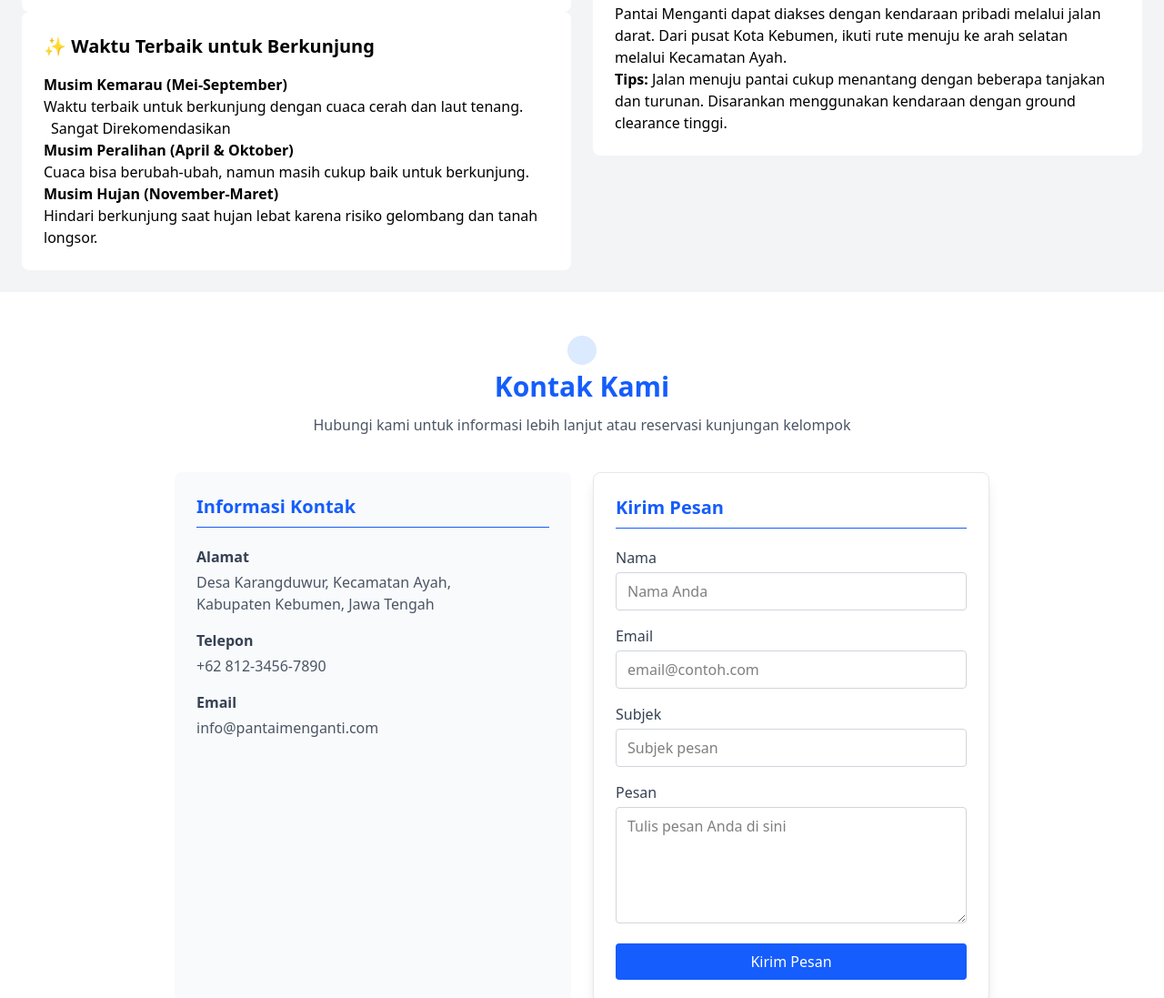
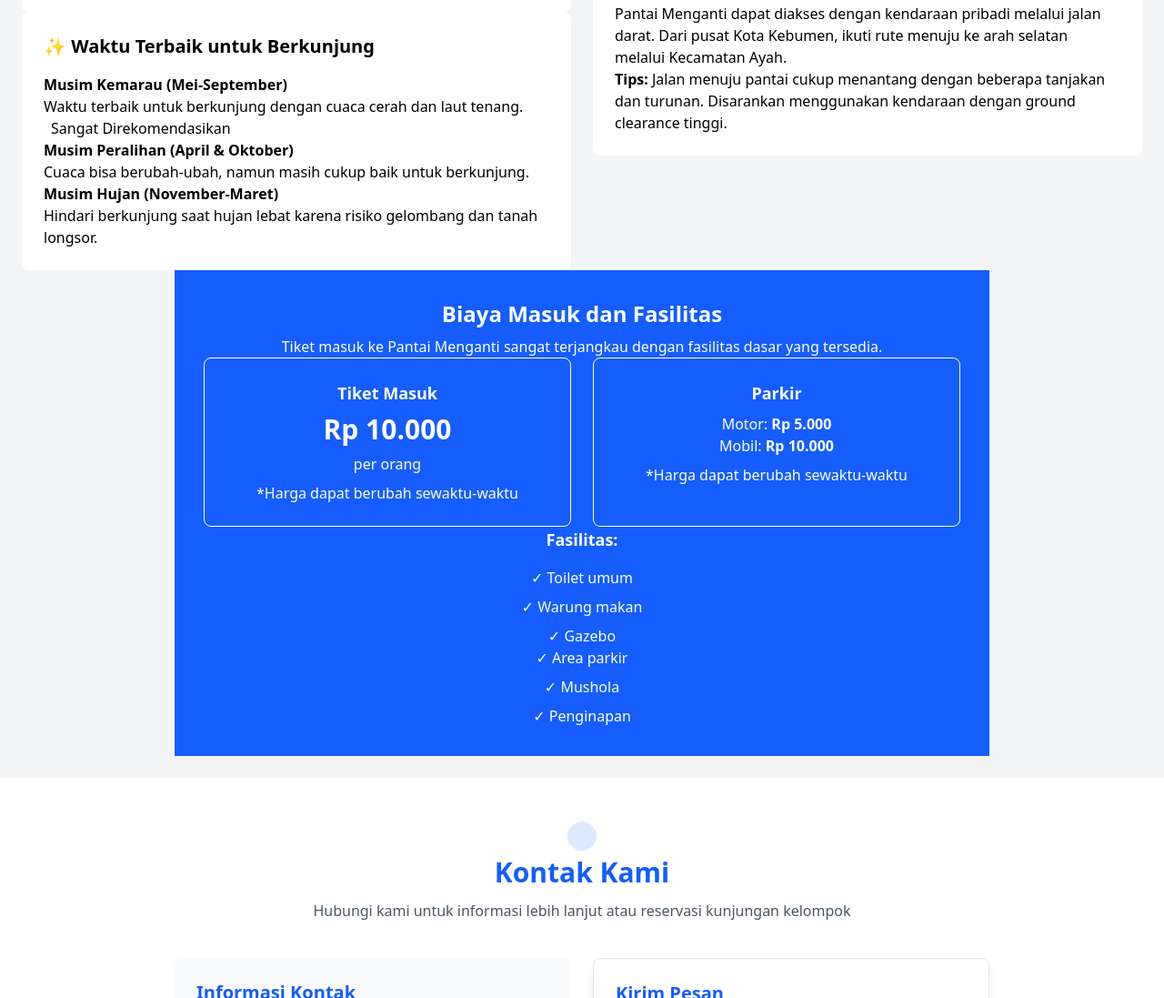
Before and after one commit to anggakrnwn/pantai-menganti, a website: page index.html in a window 1280 px wide. Shown: the part 3938-5035 px from the top of the page at 91% size. Drawn offline with Linux system fonts and the light colour scheme; some icons are missing.

Commit message:
Update lokasi menganti

```diff
--- a/index.html
+++ b/index.html
@@ -372,6 +372,47 @@
       </div>
     </div>
   </div>
+
+  <div class="max-w-4xl mx-auto bg-blue-600 text-white p-8 rounded-2xl space-y-8">
+    <div class="text-center">
+      <h2 class="text-2xl font-bold mb-2">Biaya Masuk dan Fasilitas</h2>
+      <p class="text-sm">Tiket masuk ke Pantai Menganti sangat terjangkau dengan fasilitas dasar yang tersedia.</p>
+    </div>
+
+    <div class="grid md:grid-cols-2 gap-6">
+      <!-- Tiket Masuk -->
+      <div class="bg-blue-500 p-6 rounded-lg text-center border border-white">
+        <h3 class="text-lg font-semibold mb-2">Tiket Masuk</h3>
+        <p class="text-3xl font-bold mb-2">Rp 10.000</p>
+        <p>per orang</p>
+        <p class="text-xs mt-2">*Harga dapat berubah sewaktu-waktu</p>
+      </div>
+
+      <!-- Parkir -->
+      <div class="bg-blue-500 p-6 rounded-lg text-center border border-white">
+        <h3 class="text-lg font-semibold mb-2">Parkir</h3>
+        <p>Motor: <span class="font-bold">Rp 5.000</span></p>
+        <p>Mobil: <span class="font-bold">Rp 10.000</span></p>
+        <p class="text-xs mt-2">*Harga dapat berubah sewaktu-waktu</p>
+      </div>
+    </div>
+
+    <div class="text-center">
+      <h3 class="text-lg font-semibold mb-4">Fasilitas:</h3>
+      <div class="grid grid-cols-2 gap-4 text-sm">
+        <div class="space-y-2 text-left">
+          <p>✓ Toilet umum</p>
+          <p>✓ Warung makan</p>
+          <p>✓ Gazebo</p>
+        </div>
+        <div class="space-y-2 text-left">
+          <p>✓ Area parkir</p>
+          <p>✓ Mushola</p>
+          <p>✓ Penginapan</p>
+        </div>
+      </div>
+      </div>
+  </div>
 </section>
 
 
```
